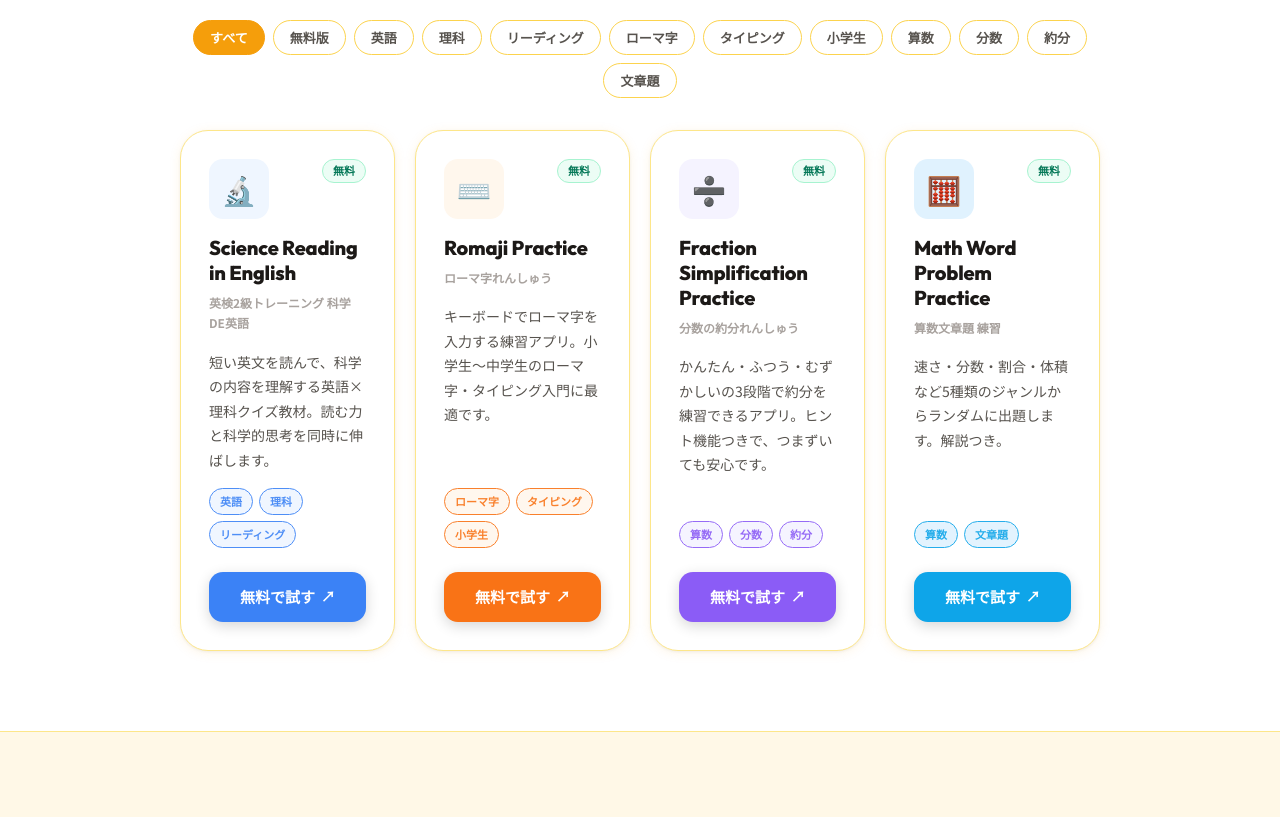
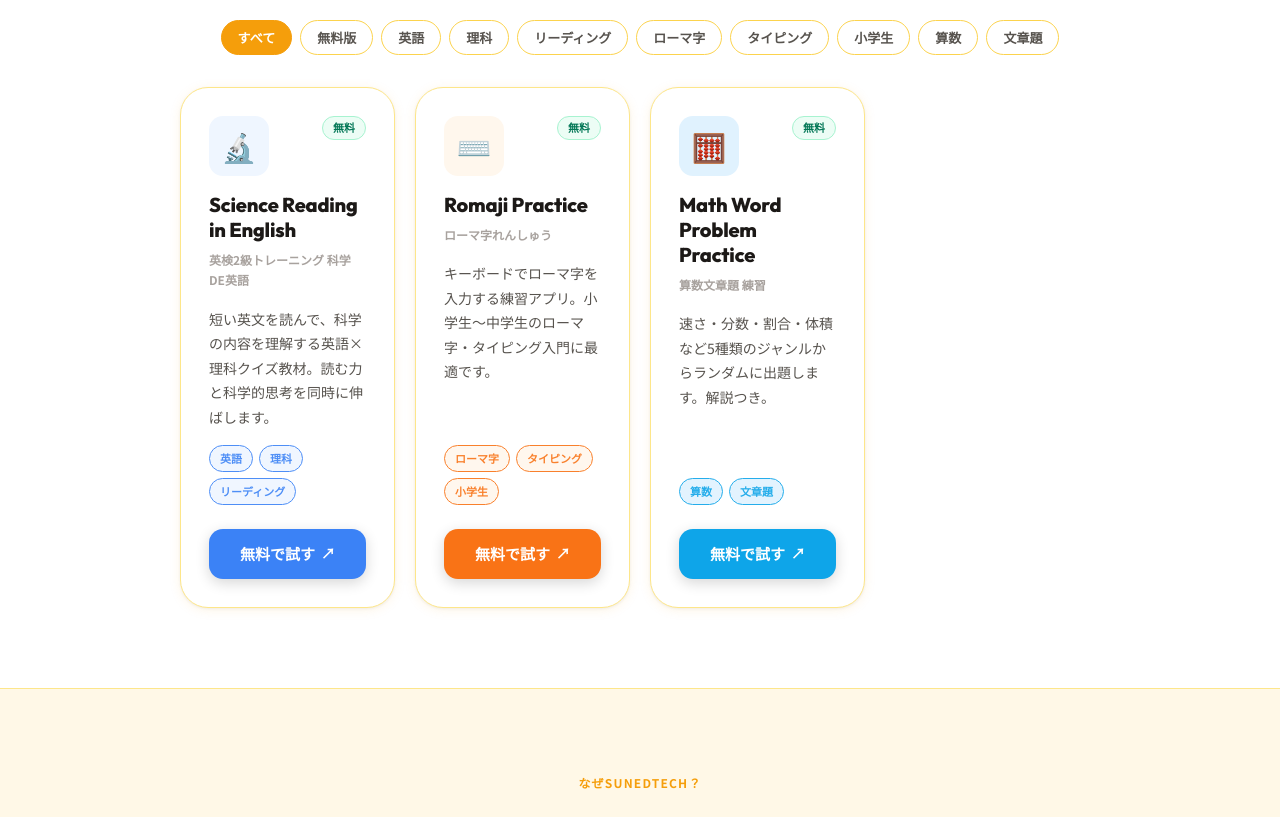
Before and after one commit to growupkuriyama-hub/SunEdTech, a React (Vite) app in the folder homepage/: page / in a window 1280 px wide. Shown: the part 980-1797 px from the top of the page. Built offline with nearby package versions, Linux system fonts and the light colour scheme.

Commit message:
Update data.js

```diff
--- a/homepage/src/data.js
+++ b/homepage/src/data.js
@@ -31,19 +31,6 @@ export const APP_LIST = [
     icon: "⌨️",
   },
   {
-    id: "yakubun-renshuu",
-    paid: false,
-    name: "Fraction Simplification Practice",
-    nameJa: "分数の約分れんしゅう",
-    description: "かんたん・ふつう・むずかしいの3段階で約分を練習できるアプリ。ヒント機能つきで、つまずいても安心です。",
-    target: "小4～中1 ／ 分数・約分の導入～定着",
-    tags: ["算数", "分数", "約分"],
-    url: "https://sun-ed-tech-yakubun.vercel.app/",
-    color: "#8B5CF6",
-    bgColor: "#F5F3FF",
-    icon: "➗",
-  },
-  {
     id: "math-practice",
     paid: false,
     name: "Math Word Problem Practice",
```
